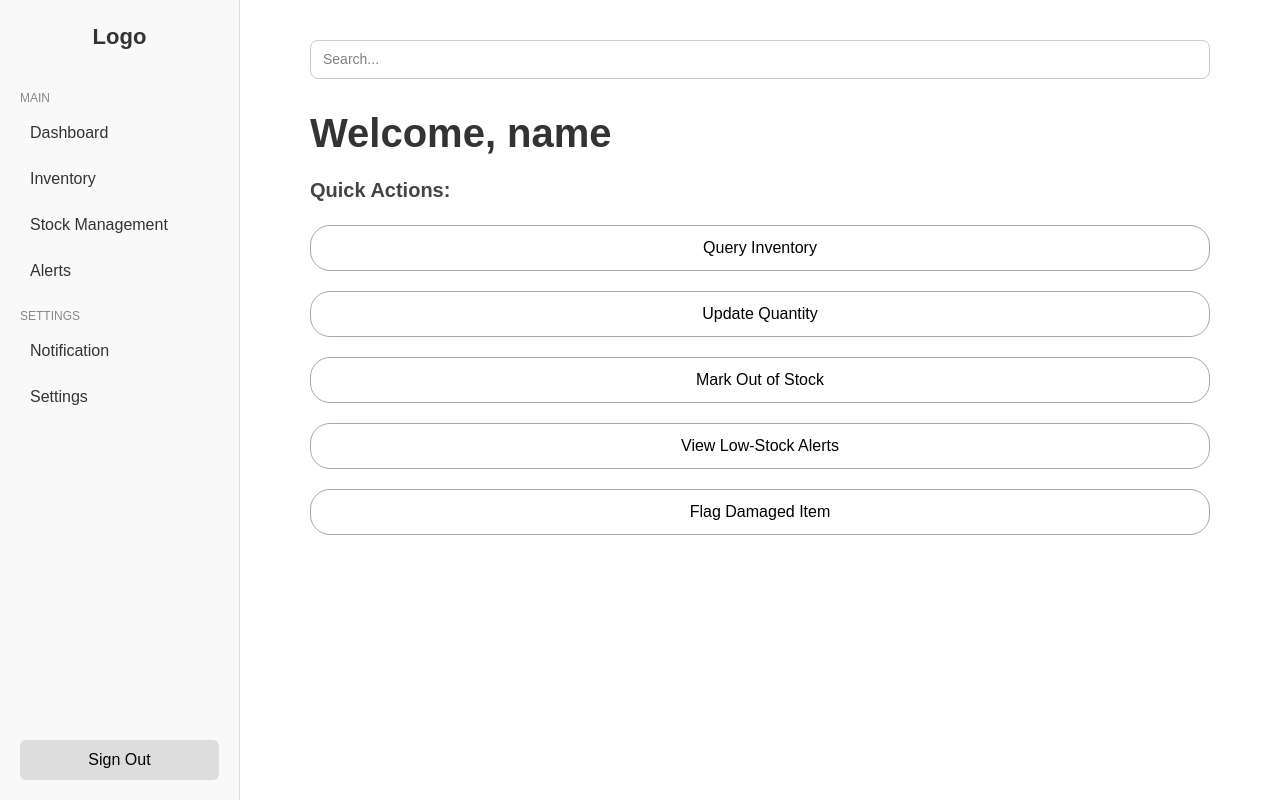
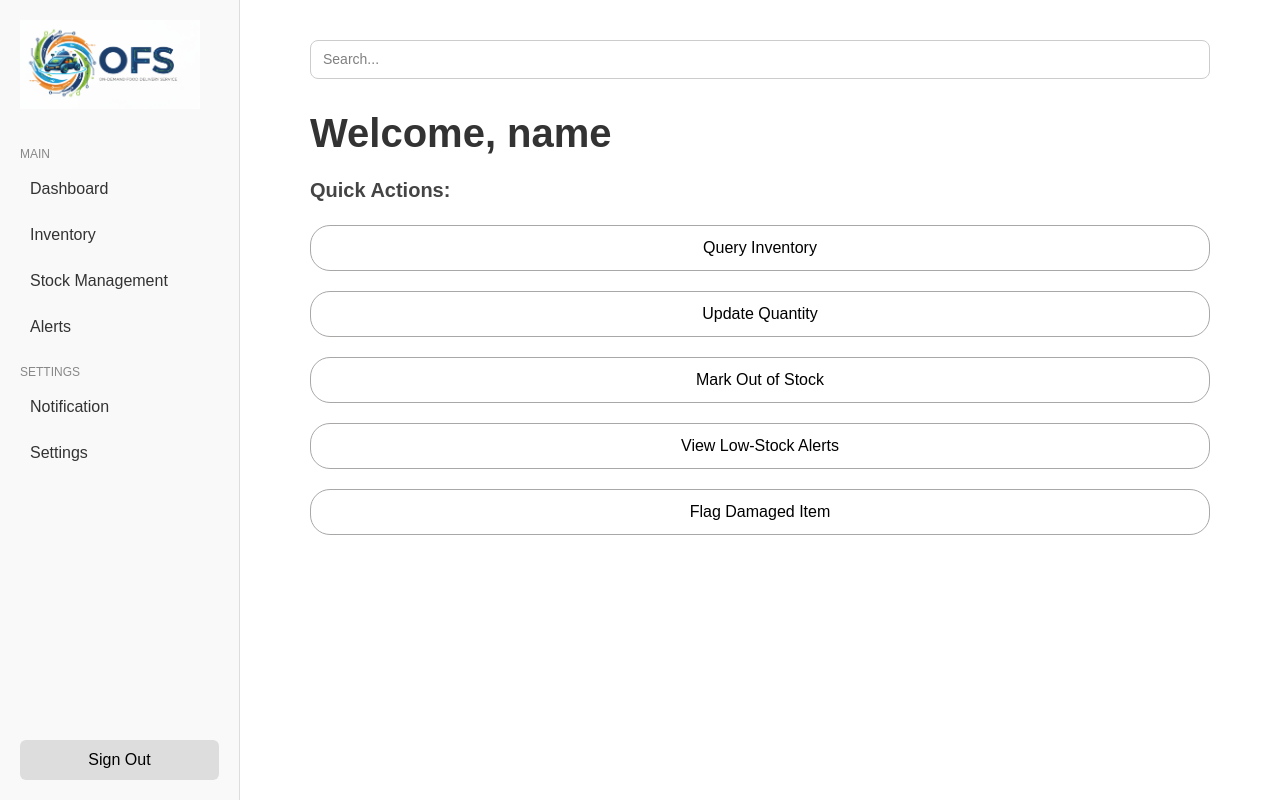
Before and after one commit to josh-dittmer/cs160-project, a Next.js app in the folder frontend/: page /employee/dashboard in a window 1280 px wide. Built offline with nearby package versions, Linux system fonts and the light colour scheme.

Commit message:
Integrated OFS logo into Employee Dashboard

```diff
--- a/frontend/src/app/employee/layout.tsx
+++ b/frontend/src/app/employee/layout.tsx
@@ -6,7 +6,13 @@ export default function EmployeeLayout({ children }: { children: React.ReactNode
     <div className="employee-container">
       {/* Sidebar */}
       <aside className="sidebar">
-        <div className="logo">Logo</div>
+        <div className="logo">
+          <img
+            src="/logo.png"
+            alt="OFS Logo"
+            style={{ width: '100%', height: 'auto', maxWidth: '180px' }}
+          />
+        </div>
 
         {/* Main Section */}
         <div className="menu">
```
Also changed, not shown: 1 other file (tests, documents, lock files or other folders).
